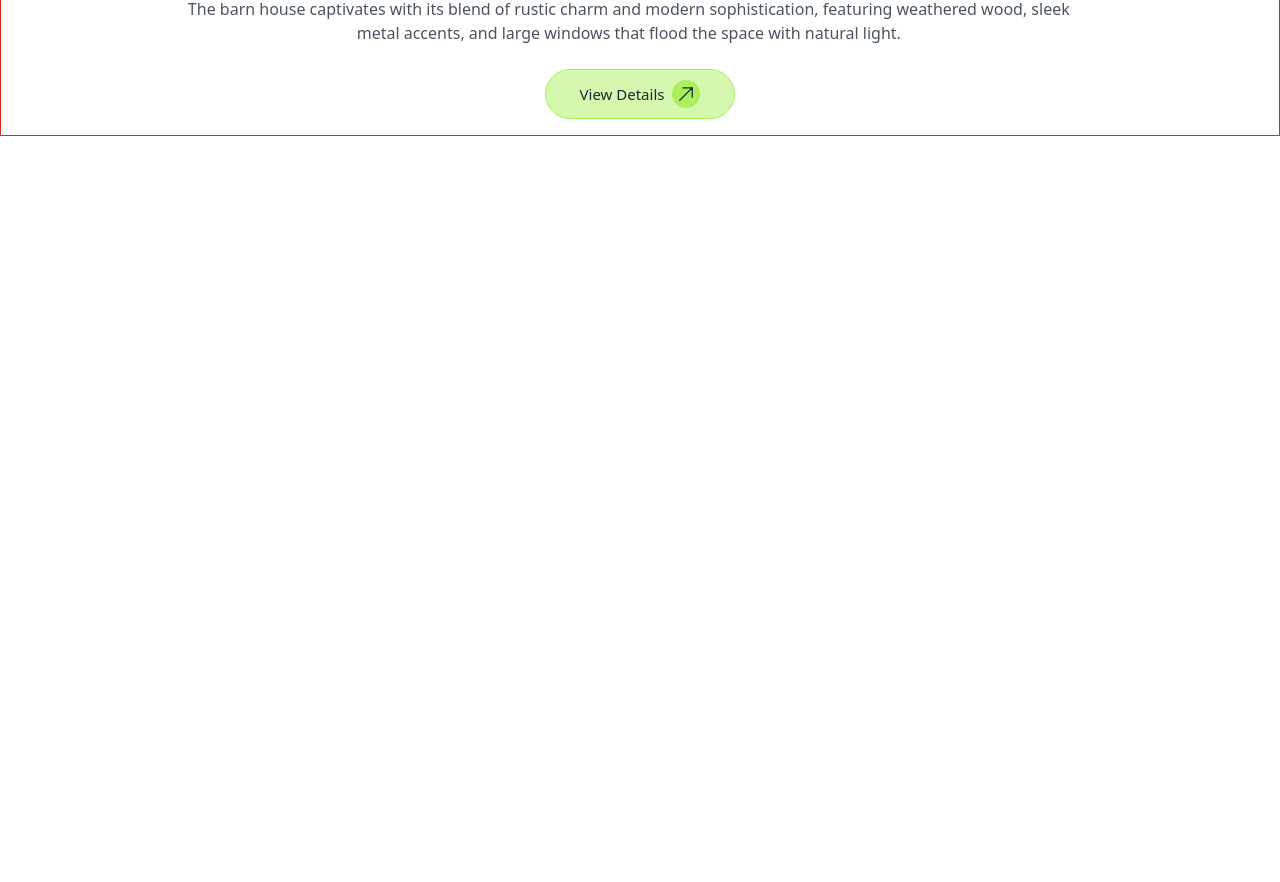
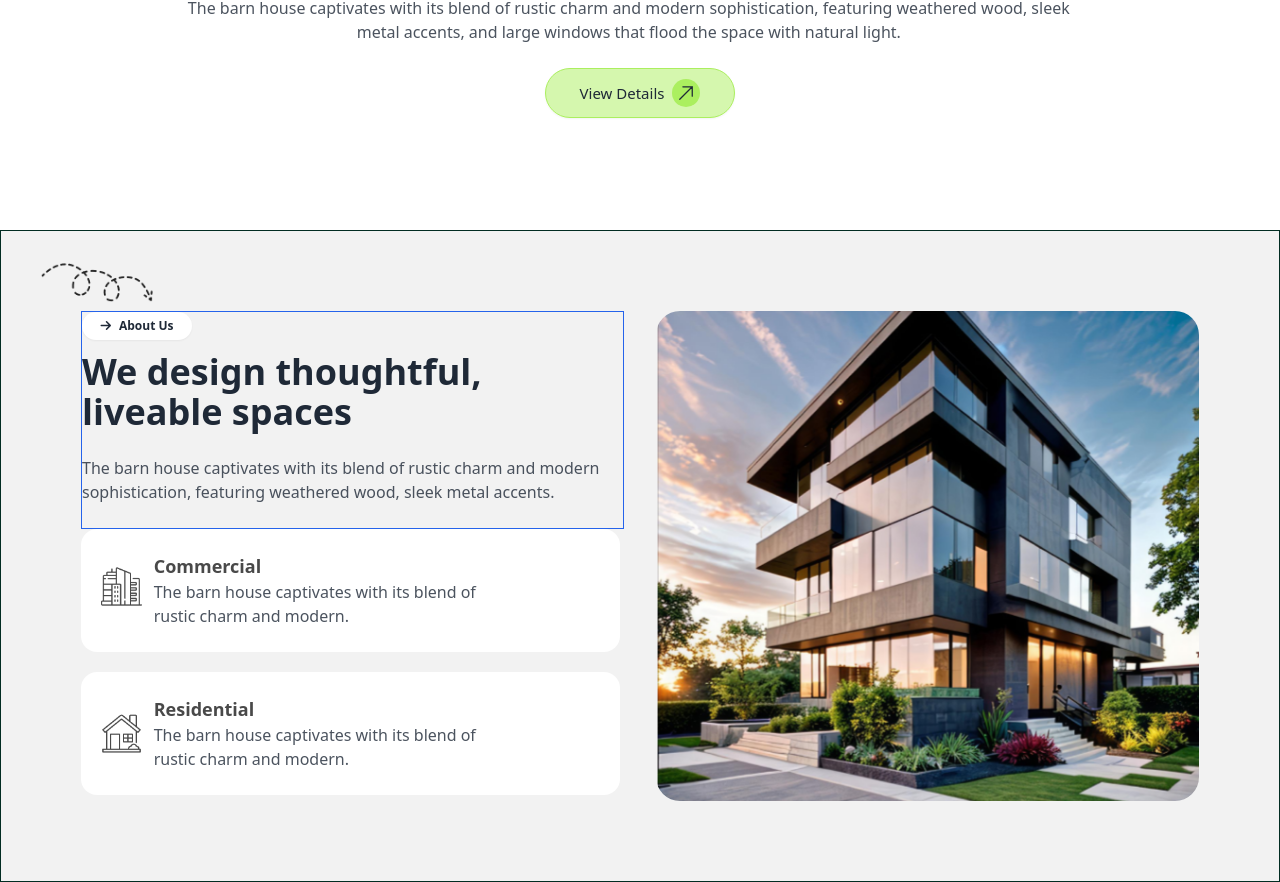
Before and after one commit to NJSamira/Assignment-3, a plain HTML site: page index.html in a window 1280 px wide. Shown: the part 658-1540 px from the top of the page. Before the commit the page ends 800 px from the top, so only its background shows below. Drawn offline with nearby package versions, Linux system fonts and the light colour scheme.

Commit message:
about us section done

```diff
--- a/index.html
+++ b/index.html
@@ -14,6 +14,9 @@
               colors: {
                 btncolor:'rgb(171, 239, 95)',
                 btncolor2:'rgba(171, 239, 95, 0.5)',
+                btncolor3:'rgb(255, 255, 255)',
+
+
 
               }
 
@@ -99,25 +102,26 @@
                 </div>
               </div>
         </nav>
-        <!-- navbar section ends here -->
+
+        <!-- banner section starts here -->
          <section>
-          <div class="hero border border-red-600 mt-9 md:mt-14">
+          <div class="hero mt-9 md:mt-14">
             <div class="hero-content text-center flex items-center justify-center flex-col">
               <div>
                 <img src="./Images/banner.png" alt="">
               </div>
               <div class="w-auto md:max-w-5xl">
                 <h1 class="text-4xl md:text-6xl font-extrabold">A barn house of this design has a striking appearance</h1>
-                <p class="md:w-[90%] md:ml-10 text-center py-6 opacity-80 ">
+                <p class="md:w-[90%] text-[15px] md:text-base md:ml-10 text-center py-6 opacity-80 ">
                   The barn house captivates with its blend of rustic charm and modern sophistication, featuring weathered wood, sleek metal accents, and large windows that flood the space with natural light.
                 </p>
                 <button>
                   <a class="w-[280px] md:w-[190px] md:h-[50px] rounded-full btn hover:bg-btncolor2 border border-[#ABEF5F] bg-btncolor2 text-[15px] font-medium">View Details
                     <h6 class="rounded-full p-1 bg-btncolor"><svg xmlns="http://www.w3.org/2000/svg" fill="none" viewBox="0 0 24 24" stroke-width="1.5" stroke="currentColor" class="size-5">
                       <path stroke-linecap="round" stroke-linejoin="round" d="m4.5 19.5 15-15m0 0H8.25m11.25 0v11.25" />
-                    </svg>
-                  </h6>
-                  </a>
+                      </svg>
+                    </h6>
+                    </a>
                 </button>
               </div>
             </div>
@@ -125,7 +129,62 @@
          </section>
     </header>
 
-    <main></main>
+    <main>
+      <!-- About us section starts here-->
+
+      <section class="mt-24 h-auto border border-emerald-950 bg-[#1e1e1e]">
+        <div class="hero bg-base-200">
+          <div class="hero-content flex-col-reverse  items-center md:items-start p-2 g-4 md:p-20 md:gap-8  relative lg:flex-row-reverse">
+          <div class="relative w-full rounded-3xl     overflow-hidden flex md:flex-1 justify-center items-start">
+              <img class="w-[100%] h-[190px] md:w-full md:h-[490px] object-cover" src="./Images/Rectangle.png" alt="Description">
+          </div>
+
+
+            <div class="md:w-[100%] flex-1">
+              <div class=" md:absolute top-8 left-10">
+                <img class="w-28" src="./Images/Vector.png" alt="">
+              </div>
+              <div class=" border border-blue-600 flex flex-col items-center text-center md:flex-none md:items-start md:text-start">
+                <a class="w-[110px] md:w-[110px] h-4 rounded-full btn min-h-7 hover:bg-btncolor3 border-none bg-btncolor3 text-[12px] font-bold">
+                  <i class="fa-solid fa-arrow-right"></i>
+                  About Us</a>
+                <h1 class="text-2xl md:text-4xl md:mt-3 font-extrabold ">We design thoughtful, liveable spaces</h1>
+                <p class="text-[15px] md:text-base md:py-6 opacity-80 ">
+                  The barn house captivates with its blend of rustic charm and
+                  modern sophistication, featuring weathered wood, sleek metal accents.
+                </p>
+              </div>
+              <div class="mr-1 bg-white rounded-2xl">
+               <div class="w-[90%] md:w-[75%] flex items-start md:items-center pt-2 md:pl-5 pl-4 space-x-3">
+                <div>
+                  <img class="w-[80px] mt-2 md:mb-6 md:w-auto md:h-auto" src="./Images/commercial.png" alt="">
+                </div>
+                <div class="flex flex-col ">
+                  <h4 class="text-[18px] font-bold  md:pt-4  text-[#494949]">Commercial</h4>
+                  <p class="pb-2 md:pb-6 text-[15px] md:text-base opacity-80 ">
+                  The barn house captivates with its blend of rustic charm and modern.
+                  </p>
+               </div>
+                </div>
+              </div>
+              <div class="mr-1 bg-white rounded-2xl mt-2 md:mt-5">
+               <div class="w-[90%] md:w-[75%] flex items-start md:items-center pt-2 md:pl-5 pl-4 space-x-3">
+                <div>
+                  <img class="w-[80px] mt-4 md:mb-6 md:w-auto md:h-auto" src="./Images/residential.png" alt="">
+                </div>
+                <div class="flex flex-col ">
+                  <h4 class="text-[18px] font-bold md:pt-4 text-[#494949]">Residential</h4>
+                  <p class="pb-2 md:pb-6 text-[15px] md:text-base opacity-80 ">
+                    The barn house captivates with its blend of rustic charm and modern.
+                  </p>
+               </div>
+                </div>
+              </div>
+            </div>
+          </div>
+        </div>
+      </section>
+    </main>
 
     <footer></footer>
 </body>
```
